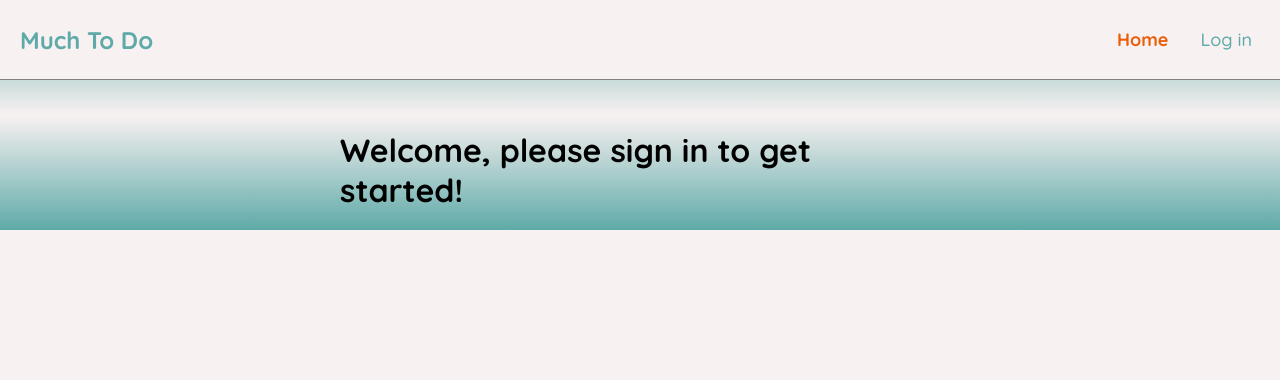
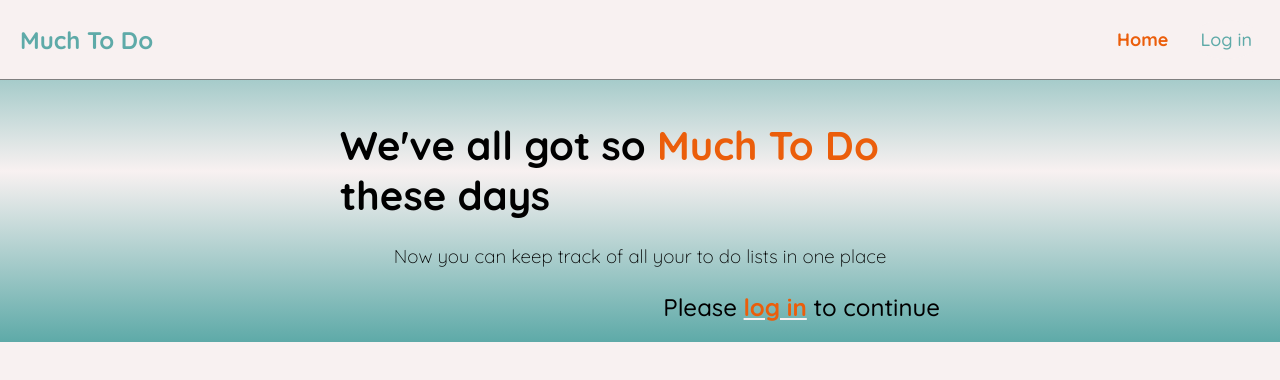
Before and after one commit to mikehoods/react-goalTracker-2.0-client, a React (Create React App) app: page / in a window 1280 px wide. Shown: the top 380 px of the page. Built offline with nearby package versions, Linux system fonts and the light colour scheme; no server answers.

Commit message:
Tinkering with implementing TagCloud in GoalDetails.js. Improved and restyled Welcome.js landing page.

```diff
--- a/src/GoalDetails.js
+++ b/src/GoalDetails.js
@@ -146,6 +146,7 @@ const GoalDetails = () => {
                 </div>
             )}
         </div>
+
     );
 }
 
--- a/src/GoalList.js
+++ b/src/GoalList.js
@@ -4,7 +4,7 @@ import { useState } from 'react';
 const GoalList = ({goals}) => {
 
     const [filteredGoals, setFilteredGoals] = useState(goals)
-    const [listHeader, setListHeader] = useState('All Your Current Goals')
+    const [listHeader, setListHeader] = useState('All Current Goals')
 
     const goalComplete = (goal) => goal.achieved === true ?
     <i className="material-icons goal-achieved">done</i>
@@ -22,12 +22,12 @@ const GoalList = ({goals}) => {
         <div className="goal-list">
             <div className="goal-list-header">
                 <h2>{listHeader}</h2>
-                {filteredGoals.length !== goals.length &&
+                {filteredGoals !== goals &&
                 <button
                     className="clear-button"
                     onClick={() => {
                         setFilteredGoals(goals)
-                            setListHeader('All Your Current Goals')
+                        setListHeader('All Current Goals')
                 }}
                 >Clear filters</button>}
             </div>
--- a/src/Home.js
+++ b/src/Home.js
@@ -24,7 +24,7 @@ const Home = () => {
                     { error && <div>{ error }</div> }
 
                     {/* Conditionally render isLoading or GoalList */}
-                    { user && <h2>Welcome {user.given_name}</h2> }
+                    {/* { user && <h2 className="user-greeting">Greetings {user.given_name}</h2> } */}
                     { isLoading && <div>"Loading..."</div> }
                     { goals && <GoalList goals={goals} />}
                     { goals && <TagCloud goals={goals} />}
--- a/src/TagCloud.js
+++ b/src/TagCloud.js
@@ -21,8 +21,8 @@ const TagCloud = ({ goals }) => {
     return (
         <div className="tag-container">
             <div className="tag-cloud">
-            {goals.length > 0 && userTags.map(tag => (
-                <p>#{tag}</p>
+            {goals.length > 0 && userTags.map((tag, index) => (
+                <p key={index}>#{tag}</p>
             ))}
         </div>
         </div>
--- a/src/Welcome.js
+++ b/src/Welcome.js
@@ -1,6 +1,14 @@
+import { useAuth0 } from '@auth0/auth0-react';
+
 const Welcome = () => {
+    const { loginWithRedirect } = useAuth0();
     return (
-        <h1>Welcome, please sign in to get started!</h1>
+        <div className="welcome-div">
+            <h1>We've all got so <span className="welcome-title">Much To Do</span> these days</h1>
+            <h3>Now you can keep track of all your to do lists in one place</h3>
+            <h2>Please <span className="welcome-login" onClick={loginWithRedirect}>log in</span> to continue</h2>
+        </div>
+
      );
 }
 
--- a/src/index.css
+++ b/src/index.css
@@ -68,8 +68,12 @@ body {
 
 .content {
   max-width: 600px;
-  margin: 30px auto;
+  margin: 20px auto;
   padding: 20px;
+}
+.user-greeting{
+  margin-bottom: 20px;
+  font-weight: 400;
 }
 
 /* Tag Cloud Styling */
@@ -80,7 +84,29 @@ body {
   color: #F8F1F1;
   padding: 6px;
 }
-
+/* Welcome Page Styling */
+.welcome-div h1{
+  font-size: 40px;
+}
+.welcome-div h3{
+  margin: 24px 0;
+  font-weight: 300;
+  text-align: center;
+}
+.welcome-div h2{
+  font-weight: 500;
+  text-align: right;
+}
+.welcome-title, .welcome-login{
+  color: #EB5E0B;
+}
+.welcome-login{
+  font-weight: 700;
+  text-decoration: #F8F1F1 underline;
+}
+.welcome-login:hover{
+  cursor: pointer;
+}
 /* Goal List Styling */
 
 .goal-list-header {
```
Lines whose indentation alone changed are shown as unchanged.
